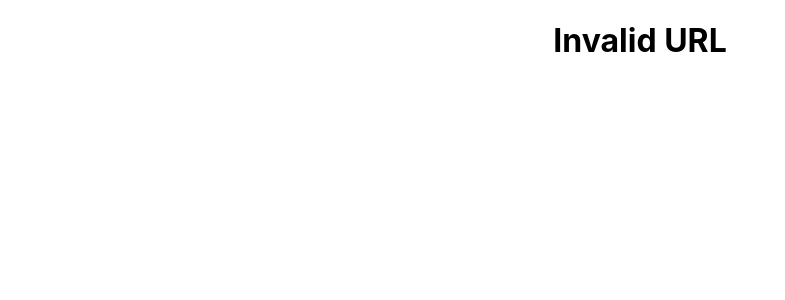
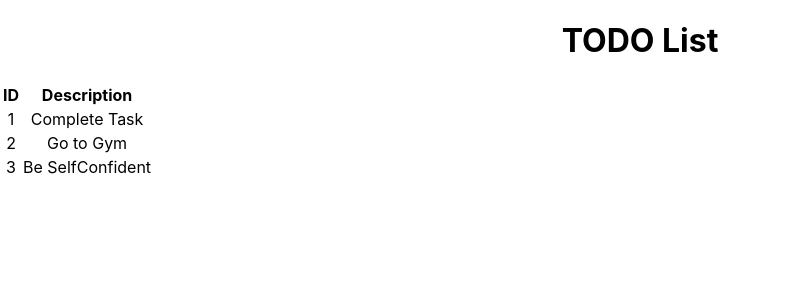
Before and after one commit to jarvis3439/todo-fullstack-react-springboot, a React (Create React App) app in the folder todo-react-frontend/: page /todos in a window 1280 px wide. Shown: the top 300 px of the page, without its empty margins (0-785 px from the left). Built offline with nearby package versions, Linux system fonts and the light colour scheme.

Commit message:
Created Hardcoded List Todos Component

```diff
--- a/todo-react-frontend/src/Components/TODO/TodoApp.js
+++ b/todo-react-frontend/src/Components/TODO/TodoApp.js
@@ -3,6 +3,7 @@ import Login from "./Login";
 import Welcome from "./Welcome";
 import { BrowserRouter as Router, Route, Switch } from "react-router-dom";
 import ErrorPage from "./ErrorPage";
+import TodoList from "./TodoList";
 
 class TodoApp extends Component {
   render() {
@@ -13,6 +14,7 @@ class TodoApp extends Component {
             <Route path="/" exact component={Login} />
             <Route path="/login" component={Login} />
             <Route path="/welcome/:name" component={Welcome} />
+            <Route path="/todos" component={TodoList} />
             <Route component={ErrorPage} />
           </Switch>
         </Router>
--- /dev/null
+++ b/todo-react-frontend/src/Components/TODO/TodoList.js
@@ -0,0 +1,39 @@
+import React, { Component } from "react";
+
+class TodoList extends Component {
+  constructor(props) {
+    super(props);
+
+    this.state = {
+      todos: [
+        { id: 1, description: "Complete Task" },
+        { id: 2, description: "Go to Gym" },
+        { id: 3, description: "Be SelfConfident" },
+      ],
+    };
+  }
+  render() {
+    return (
+      <div>
+        <h1>TODO List</h1>
+        <table>
+          <thead>
+            <tr>
+              <th>ID</th>
+              <th>Description</th>
+            </tr>
+          </thead>
+          <tbody>
+            {this.state.todos.map((todo) => (
+              <tr>
+                <td>{todo.id}</td>
+                <td>{todo.description}</td>
+              </tr>
+            ))}
+          </tbody>
+        </table>
+      </div>
+    );
+  }
+}
+export default TodoList;
```
